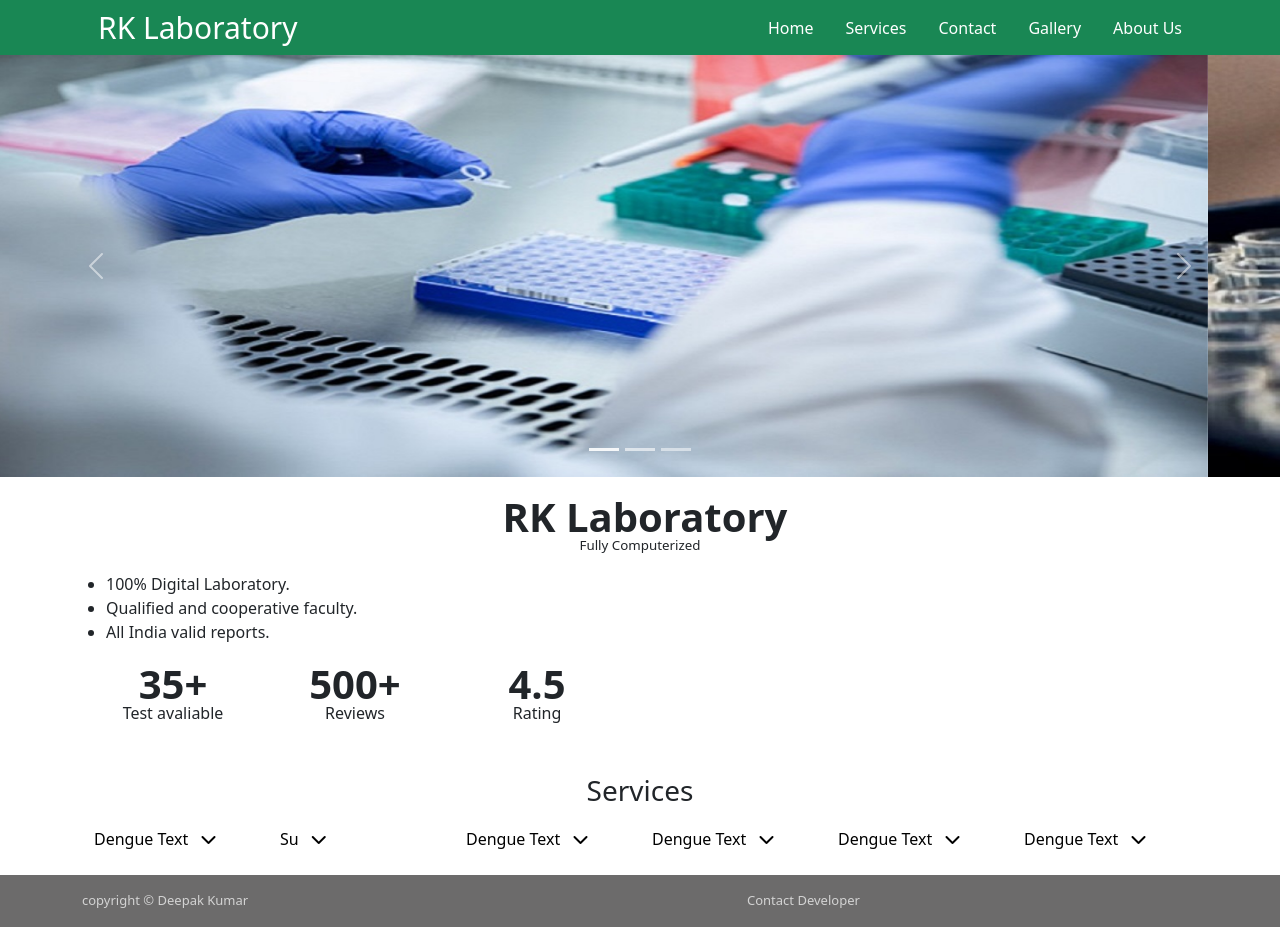
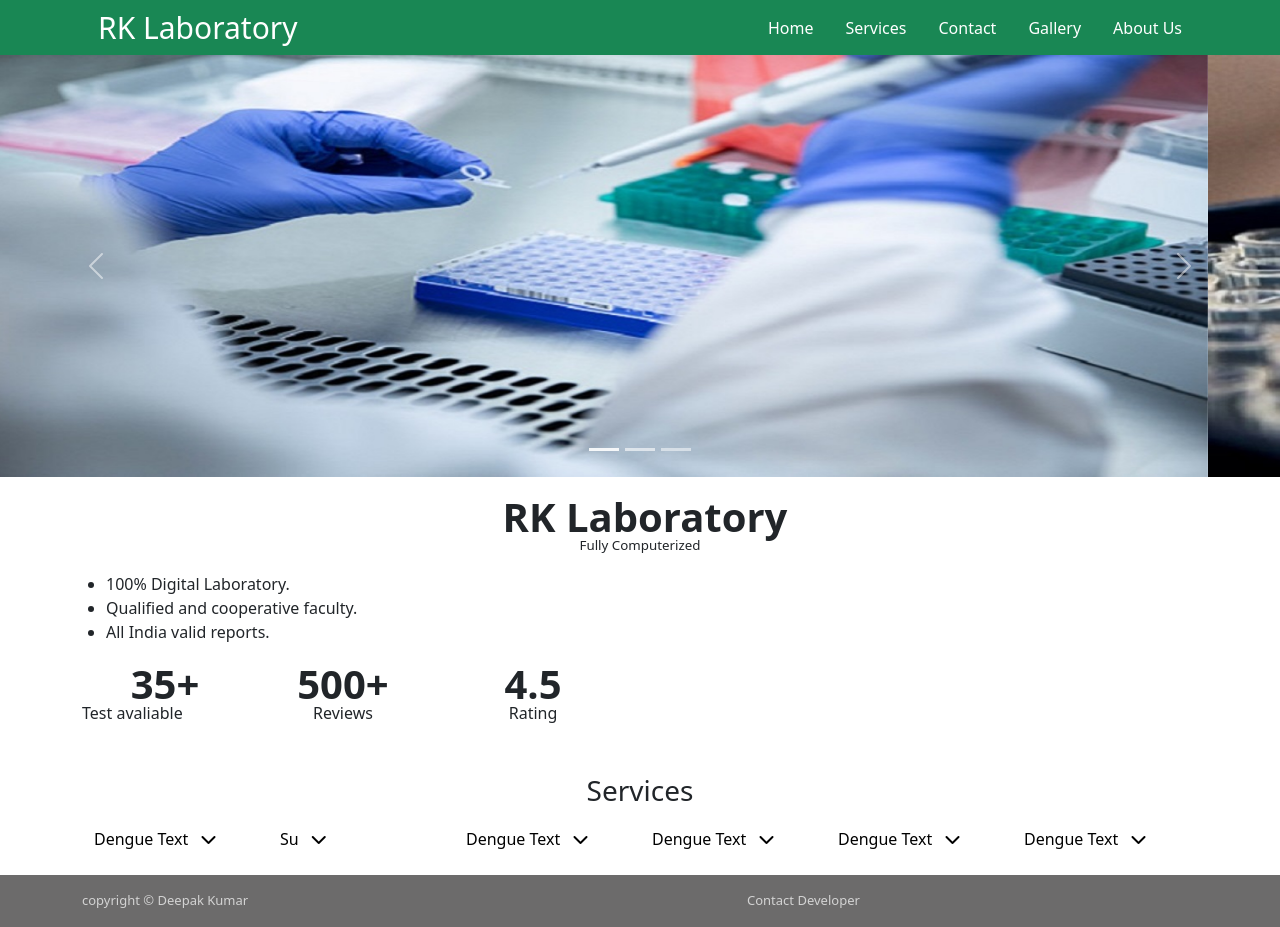
Before and after one commit to itsdipkkumar/rklaboratory.git.io, a plain HTML site: page index.html in a window 1280 px wide. Drawn offline with Linux system fonts and the light colour scheme.

Commit message:
Update index.html

```diff
--- a/index.html
+++ b/index.html
@@ -85,15 +85,15 @@
 
         </ul>
         <div class="row m-0">
-          <div class="col-4 p-0">
+          <div class="col p-0 ">
             <h2 class="mb-0 fs-1 fw-bold text-center">35+ </h2>
-            <p class="text-center"style="margin-top: -7px;" >Test avaliable</p>
+            <p class=""style="margin-top: -7px;" >Test avaliable</p>
           </div>
-          <div class="col-4">
+          <div class="col">
             <h2 class="mb-0 fs-1 fw-bold text-center">500+ </h2>
             <p class="text-center"style="margin-top: -7px;" >Reviews</p>
           </div>
-          <div class="col-4">
+          <div class="col">
             <h2 class="mb-0 fs-1 fw-bold text-center">4.5 </h2>
             <p class="text-center"style="margin-top: -7px;" >Rating</p>
           </div>
```
